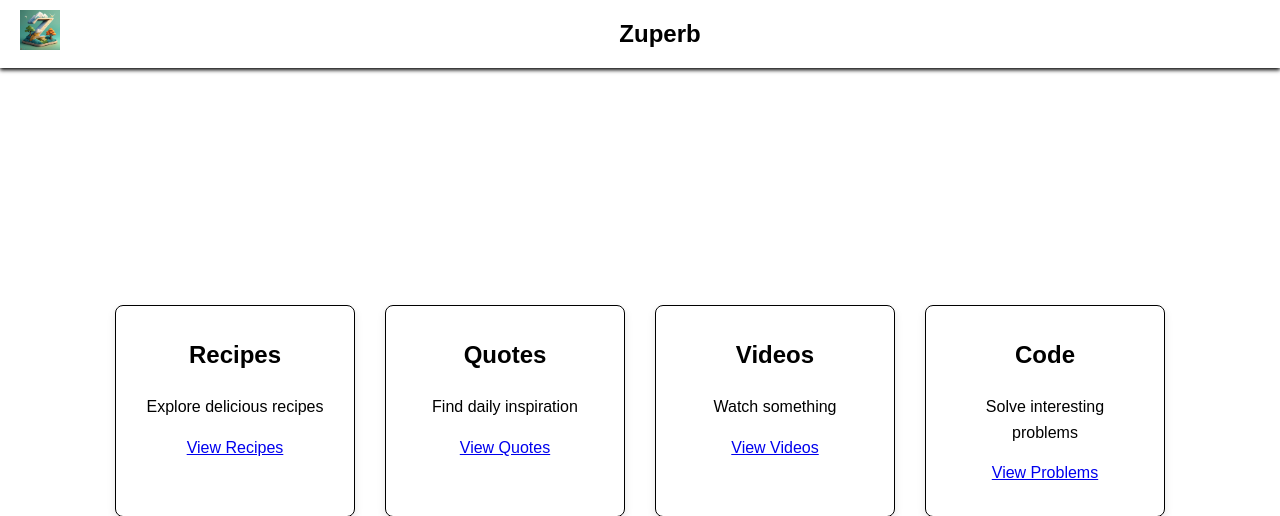
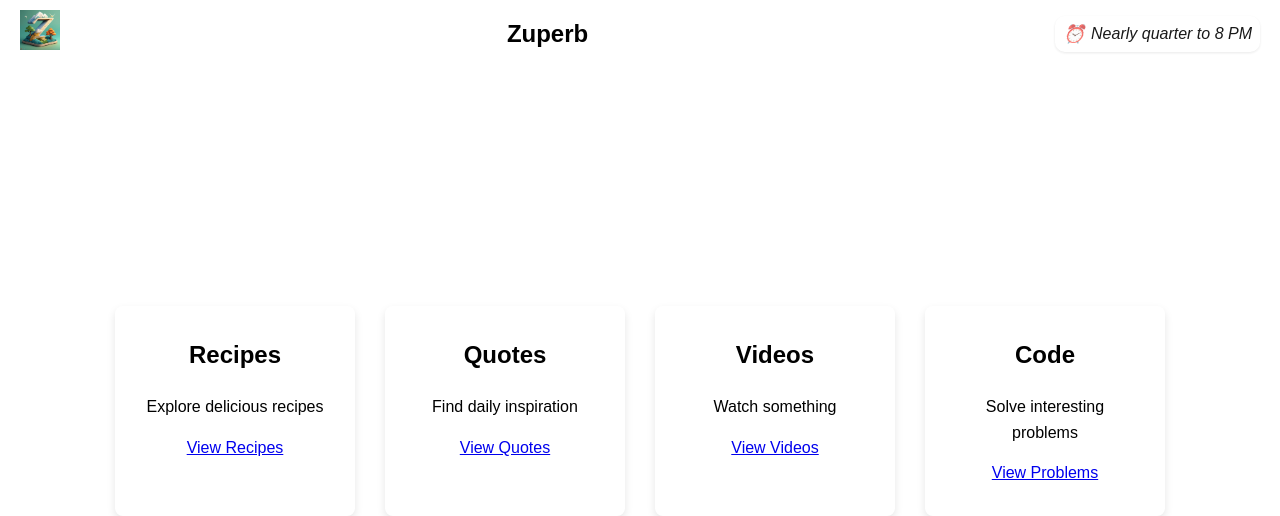
Before and after one commit to jithusunny/zuperb, a Python web app: template app/templates/home.html in a window 1280 px wide. Shown: the top 516 px of the page. Run offline with Jinja, Linux system fonts and the light colour scheme; the template is opened without the code that fills it, so the values that code supplies are empty.

Commit message:
Add current time

```diff
--- a/app/static/css/global.css
+++ b/app/static/css/global.css
@@ -26,6 +26,7 @@
     align-items: center;
     position: sticky;
     top: 0;
+    gap: 20px;
     z-index: 1000;
 }
 
@@ -338,3 +339,26 @@
         /* Wrap long lines of code */
     }
 }
+
+.current-time-container {
+    margin-left: 20px;
+    font-weight: 300;
+    font-style: italic;
+    display: flex;
+    align-items: center;
+    font-size: 1rem;
+    opacity: 0.9;
+    background-color: var(--card-background, #f7f2ed);
+    padding: 4px 8px;
+    border-radius: 10px;
+    box-shadow: 0 1px 3px rgba(0, 0, 0, 0.1);
+    gap: 6px;
+    /* space between icon and text */
+}
+
+.current-time-container::before {
+    content: "⏰";
+    /* A small clock emoji */
+    font-size: 1.1rem;
+    opacity: 0.8;
+}
--- /dev/null
+++ b/app/static/js/time.js
@@ -0,0 +1,39 @@
+function fuzzyTimePhrase() {
+    const now = new Date();
+    let hour = now.getHours();
+    const minute = now.getMinutes();
+
+    // Convert to 12-hour format
+    const ampm = hour < 12 ? 'AM' : 'PM';
+    hour = hour % 12;
+    if (hour === 0) hour = 12; // midnight or noon
+
+    // Decide on a fuzzy phrase based on the minute
+    let phrase;
+    if (minute < 15) {
+        phrase = `Just after ${hour}`;
+    } else if (minute < 30) {
+        phrase = `Around quarter past ${hour}`;
+    } else if (minute < 45) {
+        phrase = `Around half past ${hour}`;
+    } else if (minute < 60) {
+        // Nearly next hour
+        const nextHour = hour === 12 ? 1 : hour + 1;
+        phrase = `Nearly quarter to ${nextHour}`;
+    }
+
+    // Add AM/PM for clarity, if desired
+    phrase += ` ${ampm}`;
+
+    return phrase;
+}
+
+function updateCurrentTime() {
+    const fuzzyText = fuzzyTimePhrase();
+    document.getElementById('current-time').textContent = fuzzyText;
+}
+
+document.addEventListener('DOMContentLoaded', () => {
+    updateCurrentTime();
+    setInterval(updateCurrentTime, 1000 * 60); // Update every minute for fuzziness
+});
--- a/app/templates/base.html
+++ b/app/templates/base.html
@@ -1,31 +1,87 @@
 <!DOCTYPE html>
 <html lang="en">
+
 <head>
     <meta charset="UTF-8">
     <meta name="viewport" content="width=device-width, initial-scale=1.0">
     <title>{% block title %}Zuperb{% endblock %}</title>
     <link rel="stylesheet" href="/static/css/global.css">
     <link rel="icon" href="/static/images/favicon/favicon-32x32.png" sizes="32x32" type="image/png">
-    <link rel="icon" href="/static/images/favicon/favicon-16x32.png" sizes="16x16" type="image/png">
+    <link rel="icon" href="/static/images/favicon/favicon-16x16.png" sizes="16x16" type="image/png">
     <style>
         :root {
-            --background-color: {{ theme.background_color }};
-            --text-color: {{ theme.text_color }};
-            --header-background: {{ theme.header_background }};
-            --header-shadow: {{ theme.header_shadow }};
-            --card-background: {{ theme.card_background }};
-            --card-border: {{ theme.card_border }};
-            --primary-color: {{ theme.primary_color }};
+            --background-color: {
+                    {
+                    theme.background_color
+                }
+            }
+
+            ;
+
+            --text-color: {
+                    {
+                    theme.text_color
+                }
+            }
+
+            ;
+
+            --header-background: {
+                    {
+                    theme.header_background
+                }
+            }
+
+            ;
+
+            --header-shadow: {
+                    {
+                    theme.header_shadow
+                }
+            }
+
+            ;
+
+            --card-background: {
+                    {
+                    theme.card_background
+                }
+            }
+
+            ;
+
+            --card-border: {
+                    {
+                    theme.card_border
+                }
+            }
+
+            ;
+
+            --primary-color: {
+                    {
+                    theme.primary_color
+                }
+            }
+
+            ;
         }
     </style>
 </head>
+
 <body>
-    <!-- Header: Logo, title (dynamic) -->
+    <!-- Header: Logo, title, and time -->
     <header class="header">
         <a href="/" class="logo">
             <img src="/static/images/logo.png" alt="Zuperb Logo">
         </a>
         <h1 class="header-title">{% block header_title %}Zuperb{% endblock %}</h1>
+
+        <!-- Move the time container before the user-info -->
+        <div class="current-time-container">
+            <span id="current-time"></span>
+        </div>
+
         {% if visitor_name %}
         <div class="user-info">
             <img src="/static/images/avatar.png" alt="User Avatar" class="user-avatar">
@@ -39,7 +95,7 @@
         {% block content %}{% endblock %}
     </main>
 
-    <!-- Footer: Evenly spaced items -->
+    <!-- Footer -->
     <footer class="footer">
         <a href="/updates">What's New?</a>
         <a href="/server-status">Status</a>
@@ -47,5 +103,8 @@
         <a href="/history">History</a>
         <a href="/about">About</a>
     </footer>
+
+    <script src="/static/js/time.js"></script>
 </body>
+
 </html>
```
Also changed, not shown: app/data/changes.py (+9 -0 lines).
